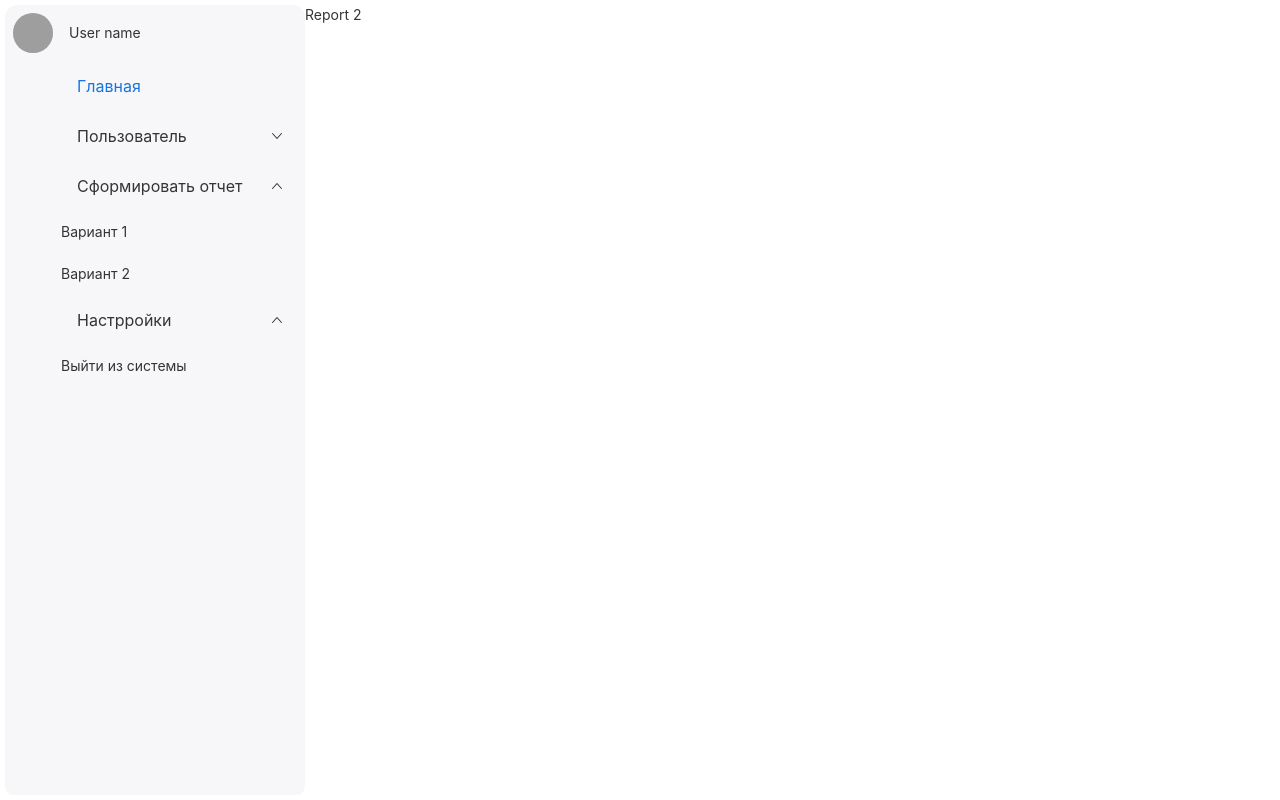
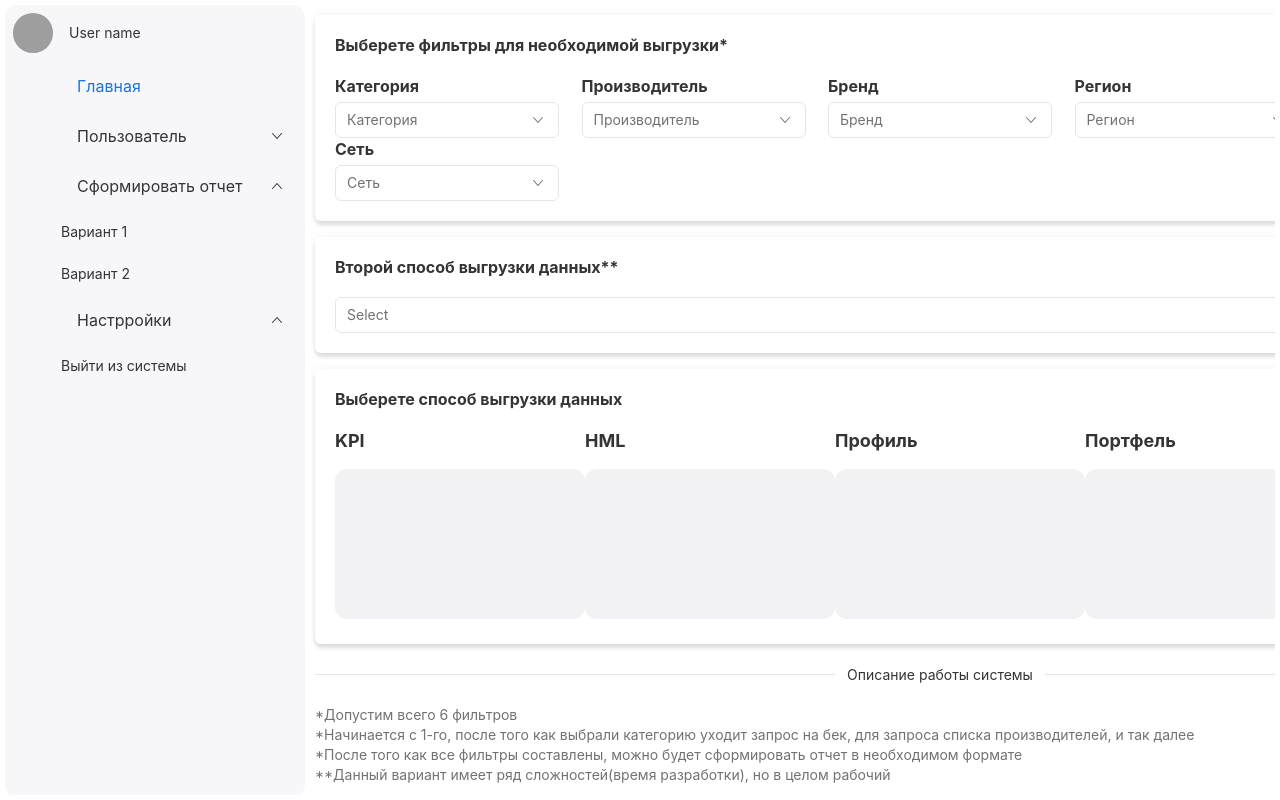
Before and after one commit to Capsonchik/roomer-sindicat, a React (Create React App) app: page /main/report1 in a window 1280 px wide. Built offline with nearby package versions, Linux system fonts and the light colour scheme; grey boxes are pictures that could not be loaded; some icons are missing; the HTML template or start-up script is replaced by a standard one.

Commit message:
Варианты выборки

```diff
--- a/package.json
+++ b/package.json
@@ -40,5 +40,8 @@
       "last 1 firefox version",
       "last 1 safari version"
     ]
+  },
+  "devDependencies": {
+    "@faker-js/faker": "^8.4.1"
   }
 }
--- a/src/components/report/Report2.jsx
+++ b/src/components/report/Report2.jsx
@@ -1,7 +1,91 @@
+import {Cascader, CheckPicker, Divider, Panel, Placeholder, Text} from "rsuite";
+import {stack1} from "../../consts/stacks";
+import styles from './styles.module.scss';
+import { mockTreeData } from '../../consts/mock'
+
 export const Report2 = () => {
+  const data = stack1.map(item => ({ label: item, value: item }));
+
+  const mockData = mockTreeData({
+    limits: [3, 3, 4],
+    labels: (layer, value, faker) => {
+      const methodName = ['jobArea', 'jobType', 'firstName'];
+      return faker.person[methodName[layer]]();
+    }
+  });
+
   return (
-    <div>
-      Report 2
+    <div style={{ padding: "10px", width: "100%" }}>
+      <Panel header="Выберете фильтры для необходимой выгрузки*" shaded className={styles.panel}>
+        <div className={styles.inputBlocks}>
+          <div className={styles.inputContainer}>
+            <h6>Категория</h6>
+            <CheckPicker data={data} style={{width: 224}} placeholder={'Категория'}/>
+          </div>
+
+          <div className={styles.inputContainer}>
+            <h6>Производитель</h6>
+            <CheckPicker data={data} style={{width: 224}} placeholder={'Производитель'}/>
+          </div>
+
+          <div className={styles.inputContainer}>
+            <h6>Бренд</h6>
+            <CheckPicker data={data} style={{width: 224}} placeholder={'Бренд'}/>
+          </div>
+
+          <div className={styles.inputContainer}>
+            <h6>Регион</h6>
+            <CheckPicker data={data} style={{width: 224}} placeholder={'Регион'}/>
+          </div>
+
+          <div className={styles.inputContainer}>
+            <h6>Канал</h6>
+            <CheckPicker data={data} style={{width: 224}} placeholder={'Канал'}/>
+          </div>
+
+          <div className={styles.inputContainer}>
+            <h6>Сеть</h6>
+            <CheckPicker data={data} style={{width: 224}} placeholder={'Сеть'}/>
+          </div>
+        </div>
+      </Panel>
+      <Panel header="Второй способ выгрузки данных**" shaded className={styles.panel}>
+        <Cascader data={mockData} block />
+      </Panel>
+      <Panel header="Выберете способ выгрузки данных" shaded className={styles.panel}>
+        <div className={styles.topPanel}>
+          <div>
+            <h5 style={{marginBottom: 16}}>KPI</h5>
+            <Placeholder.Graph width={250} height={150} className={styles.placeholderGraph}/>
+          </div>
+          <div>
+            <h5 style={{marginBottom: 16}}>HML</h5>
+            <Placeholder.Graph width={250} height={150} className={styles.placeholderGraph}/>
+          </div>
+
+          <div>
+            <h5 style={{marginBottom: 16}}>Профиль</h5>
+            <Placeholder.Graph width={250} height={150} className={styles.placeholderGraph}/>
+          </div>
+          <div>
+            <h5 style={{marginBottom: 16}}>Портфель</h5>
+            <Placeholder.Graph width={250} height={150} className={styles.placeholderGraph}/>
+          </div>
+          <div>
+            <h5 style={{marginBottom: 16}}>Catman</h5>
+            <Placeholder.Graph width={250} height={150} className={styles.placeholderGraph}/>
+          </div>
+          <div>
+            <h5 style={{marginBottom: 16}}>Таблицы</h5>
+            <Placeholder.Graph width={250} height={150} className={styles.placeholderGraph}/>
+          </div>
+        </div>
+      </Panel>
+      <Divider>Описание работы системы</Divider>
+      <Text muted>*Допустим всего 6 фильтров</Text>
+      <Text muted>*Начинается с 1-го, после того как выбрали категорию уходит запрос на бек, для запроса списка производителей, и так далее</Text>
+      <Text muted>*После того как все фильтры составлены, можно будет сформировать отчет в необходимом формате</Text>
+      <Text muted>**Данный вариант имеет ряд сложностей(время разработки), но в целом рабочий</Text>
     </div>
   );
 };
--- a/src/components/report/styles.module.scss
+++ b/src/components/report/styles.module.scss
@@ -2,3 +2,28 @@
   padding: 5px;
   width: 100%;
 }
+
+.inputBlocks {
+  display: flex;
+  justify-content: space-between;
+  flex-wrap: wrap;
+}
+
+.inputContainer {
+  display: flex;
+  flex-direction: column;
+  gap: 5px;
+}
+
+.topPanel {
+  display: flex;
+  justify-content: space-between;
+}
+
+.placeholderGraph {
+  border-radius: 12px;
+}
+
+.panel {
+  margin-bottom: 16px;
+}
--- /dev/null
+++ b/src/consts/mock.js
@@ -0,0 +1,68 @@
+import { faker } from '@faker-js/faker/locale/ru';
+
+export function mockTreeData(options) {
+  const { limits, labels, getRowData } = options;
+  const depth = limits.length;
+
+  const data = [];
+  const mock = (list, parentValue, layer = 0) => {
+    const length = limits[layer];
+
+    Array.from({ length }).forEach((_, index) => {
+      const value = parentValue ? parentValue + '-' + (index + 1) : index + 1 + '';
+      const children = [];
+      const label = Array.isArray(labels) ? labels[layer] : labels;
+
+      let row = {
+        label: typeof label === 'function' ? label(layer, value, faker) : label + ' ' + value,
+        value
+      };
+
+      if (getRowData) {
+        row = {
+          ...row,
+          ...getRowData(layer, value)
+        };
+      }
+
+      list.push(row);
+
+      if (layer < depth - 1) {
+        row.children = children;
+        mock(children, value, layer + 1);
+      }
+    });
+  };
+
+  mock(data);
+
+  return data;
+}
+export const mockAsyncData = (sort = true) => {
+  const createNode = () => {
+    const hasChildren = Math.random() > 0.5;
+    const label = (hasChildren ? 'Folder' : 'File') + ' ' + faker.word.noun(5);
+
+    return {
+      label,
+      value: Math.random() * 1e18,
+      children: hasChildren ? [] : null
+    };
+  };
+
+  const getNodes = length => {
+    const list = [];
+    for (let i = 0; i < length; i++) {
+      list.push(createNode());
+    }
+    return sort ? list.sort((a, b) => (b.children ? 1 : 0) - (a.children ? 1 : 0)) : list;
+  };
+
+  const fetchNodes = () => {
+    return new Promise(resolve => {
+      setTimeout(() => resolve(getNodes(Math.random() * 10)), 500);
+    });
+  };
+
+  return [getNodes, fetchNodes];
+};
--- /dev/null
+++ b/src/consts/stacks.js
@@ -0,0 +1,20 @@
+export const stack1 = [
+  'Eugenia',
+  'Bryan',
+  'Linda',
+  'Nancy',
+  'Lloyd',
+  'Alice',
+  'Julia',
+  'Albert',
+  'Louisa',
+  'Lester',
+  'Lola',
+  'Lydia',
+  'Hal',
+  'Hannah',
+  'Harriet',
+  'Hattie',
+  'Hazel',
+  'Hilda'
+]
```
Also changed, not shown: src/consts/mockTree.js (added, +35 -0 lines), 1 other file (tests, documents, lock files or other folders).
